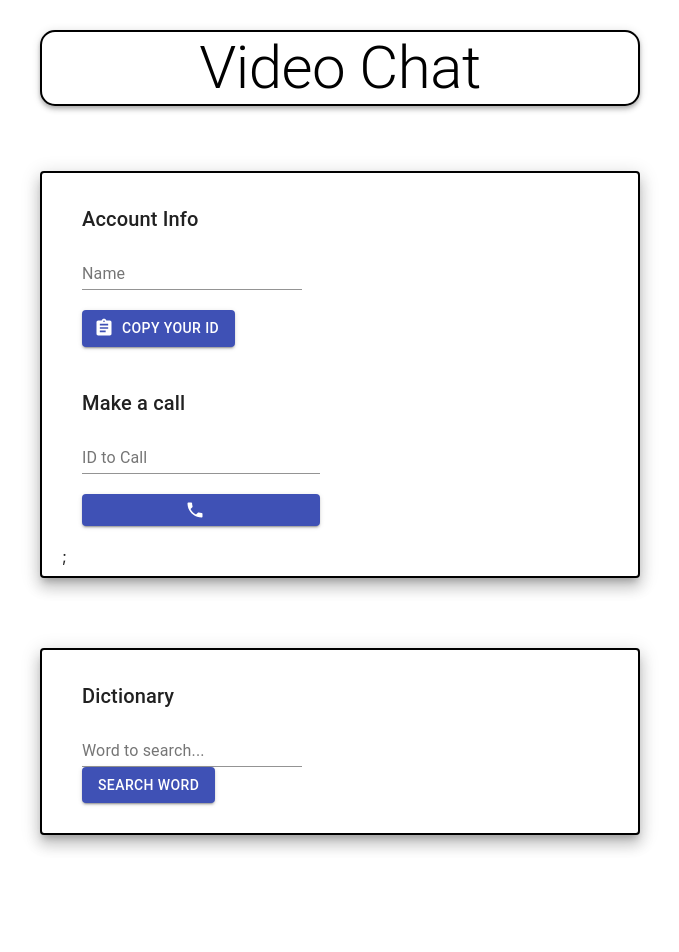
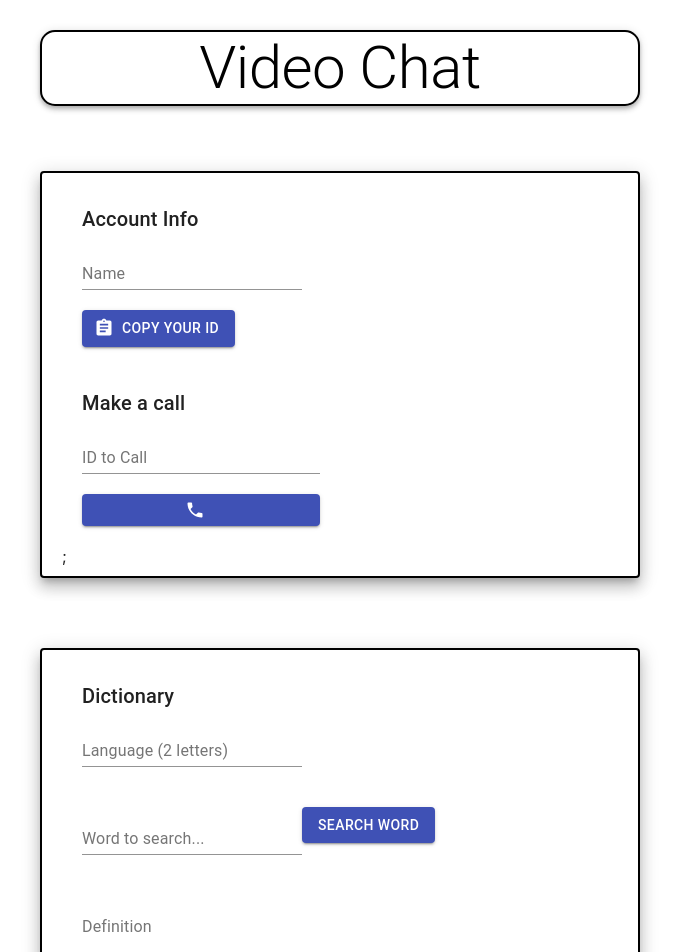
Before and after one commit to abdicodes/Bekos, a React (Create React App) app in the folder client/: page / in a window 1280 px wide. Shown: the top 952 px of the page, without its empty margins (300-979 px from the left). Before the commit the page ends 870 px from the top, so only its background shows below. Built offline with nearby package versions, Linux system fonts and the light colour scheme; no server answers.

Commit message:
Release dictionary API

```diff
--- a/client/src/components/Dictionary.jsx
+++ b/client/src/components/Dictionary.jsx
@@ -35,18 +35,32 @@ const useStyles = makeStyles((theme) => ({
 
 const Dictionary = () => {
     const [wordToSearch, setWordToSearch] = useState('');
+    const [lang, setLang] = useState('');
+    const [definition, setDefinition] = useState('');
     const classes = useStyles();
 
   return (
   <Container className={classes.container}>
       <Paper elevation={10} className={classes.paper}>
           <form className={classes.root} noValidate autoComplete='off'>
-              <Grid item xs={12} md={6} className={classes.padding}>
+          <Grid item xs={6} md={12} className={classes.padding}>
                   <Typography gutterBottom variant="h6">Dictionary</Typography>
+                  <TextField label="Language (2 letters)" value={lang} onChange={(e) => setLang(e.target.value)} fullwidth/>
+              </Grid>
+          <Grid item xs={6} md={12} className={classes.padding}>
                   <TextField label="Word to search..." value={wordToSearch} onChange={(e) => setWordToSearch(e.target.value)} fullwidth/>
-                    <Button variant="contained" color="primary" fullwidth onClick={(e) => fetchWord()}>
+                    <Button variant="contained" color="primary" fullwidth onClick={(e) => fetchWord(lang, wordToSearch, setDefinition)}>
                         Search Word
                     </Button>
+              </Grid>
+              <Grid item xs={30} md={30} className={classes.padding}>
+              <TextField
+                id="outlined-multiline-static"
+                label="Definition"
+                multiline
+                rows={20}
+                defaultValue={definition}
+        />
               </Grid>
           </form>
       </Paper>
@@ -54,12 +68,22 @@ const Dictionary = () => {
   )
 };
 
-const fetchWord = async () => {
+const fetchWord = async (lang, word, func) => {
     // Where we're fetching data from
+    const url = `https://api.dictionaryapi.dev/api/v2/entries/${lang}/${word}`;
     try {
-        const response = await fetch("https://api.dictionaryapi.dev/api/v2/entries/en/hello");
+        const response = await fetch(url);
         const data = await response.json();
-        return console.log(data);
+        const payload = data[0];
+        console.log(payload);
+        const result = `
+Word: ${payload.word}
+Phonetic: ${payload.phonetic}
+Origin: ${payload.origin}
+Definition: ${payload.meanings[0].definitions[0].definition}
+        `;
+        console.log(result);
+        return func(result);
     } catch (error) {
         return console.error(error);
     }}
```
Also changed, not shown: 1 other file (tests, documents, lock files or other folders).
